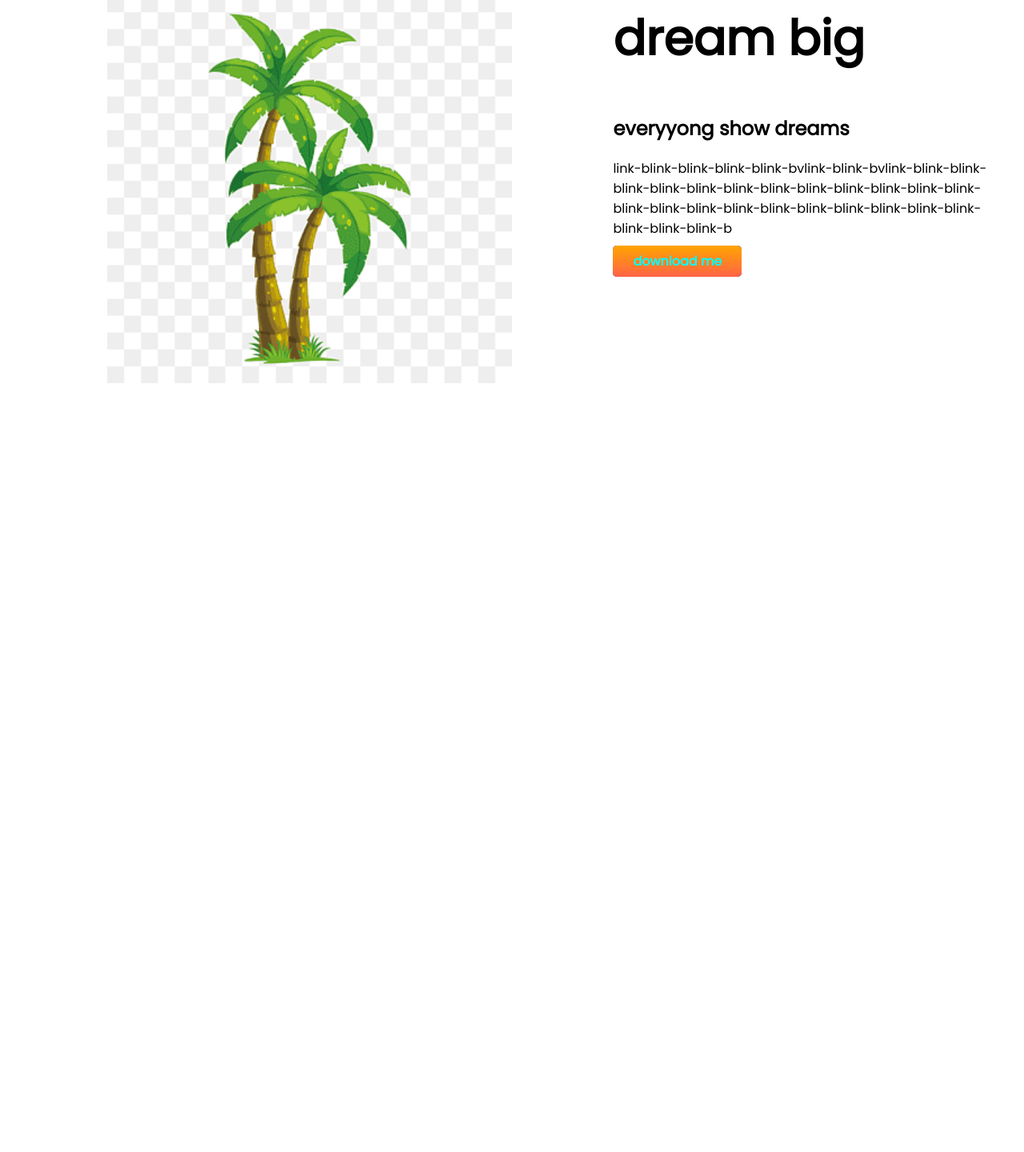
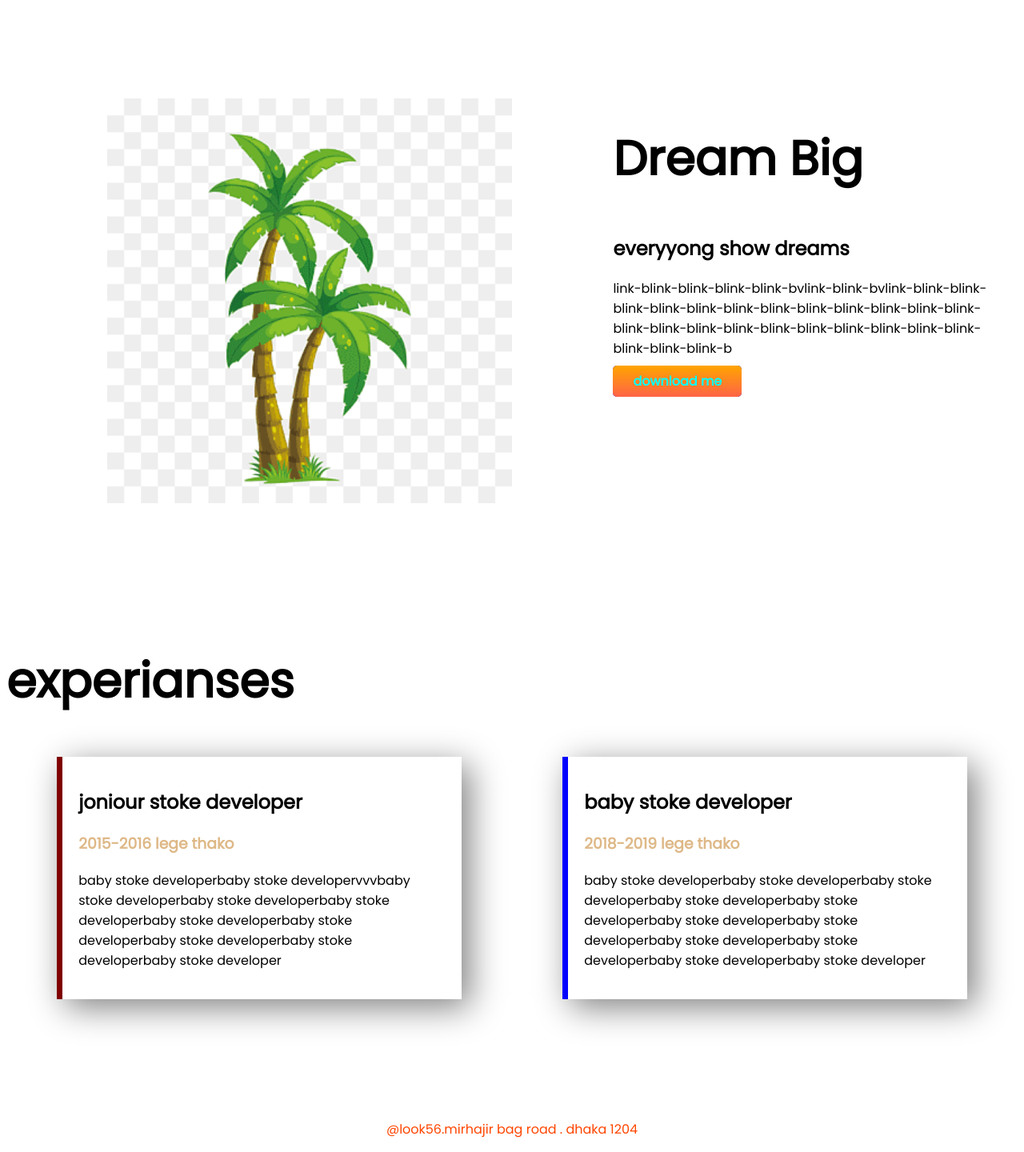
Before and after one commit to Rupok5/my-sixth-repo, a plain HTML site: page starty.html in a window 1280 px wide. Shown: the part 851-2291 px from the top of the page at 80% size. Before the commit the page ends 1365 px from the top, so only its background shows below. Drawn offline with Linux system fonts and the light colour scheme.

Commit message:
page complete

```diff
--- a/starty.html
+++ b/starty.html
@@ -9,9 +9,9 @@
     <link rel="stylesheet" href="style.css">
 </head>
 <body>
-<section>
-  <div class="half-w">
-    <h1>Assalamu alaikum</h1>
+<section class=" first-p flexible-change">
+  <div class="half-w ">
+    <h1>Assalamu Alaikum</h1>
     <h2><span>How are</span> Yours</h2>
 
     <h3>building crimber and train stopper</h3>
@@ -21,19 +21,35 @@
 
       <div class="half-w"> <img src="5e19751c-3e7a-4888-b388-7d2102086feb.jpeg" alt=""></div>
 </section><br><br><br>
-<section class="dream hard">
+<section class="dream hard flexible-change">
   <div class="half-w">
     <img src="tree.png" alt="">
   </div>
   <div class="half-w">
-     <h1>dream big</h1>
+     <h1>Dream Big</h1>
      <h2>everyyong show dreams</h2>
      <p>link-blink-blink-blink-blink-bvlink-blink-bvlink-blink-blink-blink-blink-blink-blink-blink-blink-blink-blink-blink-blink-blink-blink-blink-blink-blink-blink-blink-blink-blink-blink-blink-blink-blink-b</p>
      <a class="link-b" target="_blank" href="google.com">download me</a>
   </div>
 </section>
-
-
+<section class="expo">
+      <h1>experianses</h1>
+      <div class="flexible-change">
+        <div id="stoke-j" class="half-y">
+          <h2>joniour stoke developer</h2>
+          <h3><span>2015-2016 lege thako</span></h3>
+          <p>baby stoke developerbaby stoke developervvvbaby stoke developerbaby stoke developerbaby stoke developerbaby stoke developerbaby stoke developerbaby stoke developerbaby stoke developerbaby stoke developer</p>
+        </div>
+        <div id="stoke-b" class="half-y">
+          <h2>baby stoke developer</h2>
+          <h3><span>2018-2019 lege thako</span></h3>
+          <p>baby stoke developerbaby stoke developerbaby stoke developerbaby stoke developerbaby stoke developerbaby stoke developerbaby stoke developerbaby stoke developerbaby stoke developerbaby stoke developerbaby stoke developer</p>
+        </div>
+      </div>
+</section>
 
 </body>
+<footer>
+  <p>@look56.mirhajir bag road . dhaka 1204</p>
+</footer>
 </html>
--- a/style.css
+++ b/style.css
@@ -6,9 +6,11 @@ h1 {
 }
 span {
     color: burlywood;
+
 }
-section {
+.flexible-change {
     display: flex;
+    margin-bottom: 150px;
 }
 .half-w {
     width: 50%;
@@ -30,3 +32,19 @@ a {
     background-image: linear-gradient(orange, tomato);
     font-weight: 700;
 }
+#stoke-j {
+    border-left: 7px solid maroon;
+}
+.half-y {
+    width: 40%;
+    margin-left: 5%;
+    margin-right: 5%;
+    box-shadow: 10px 10px 40px gray;
+    padding: 20px;
+
+    border-left: 7px solid blue;
+}
+footer p {
+    text-align: center;
+    color: orangered;
+}
```
